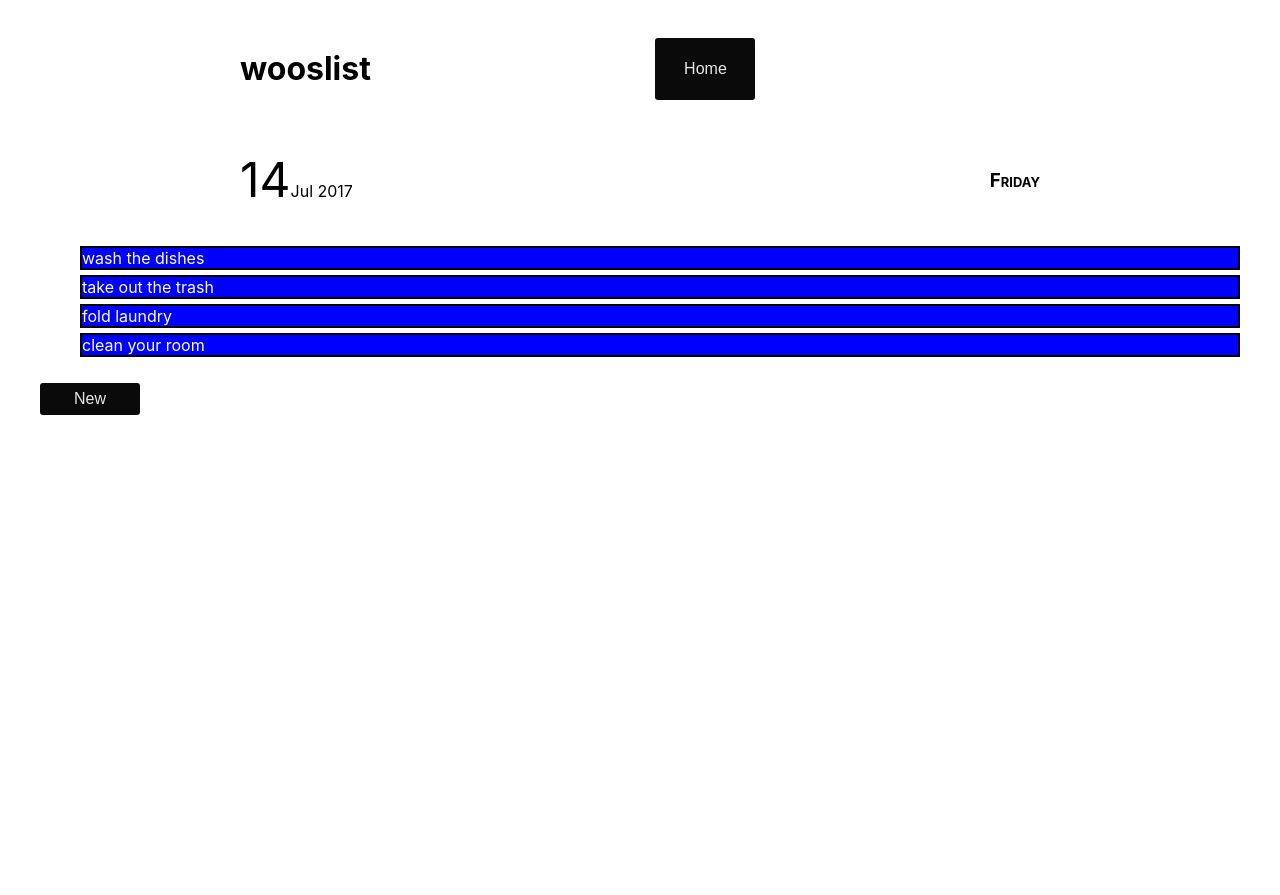
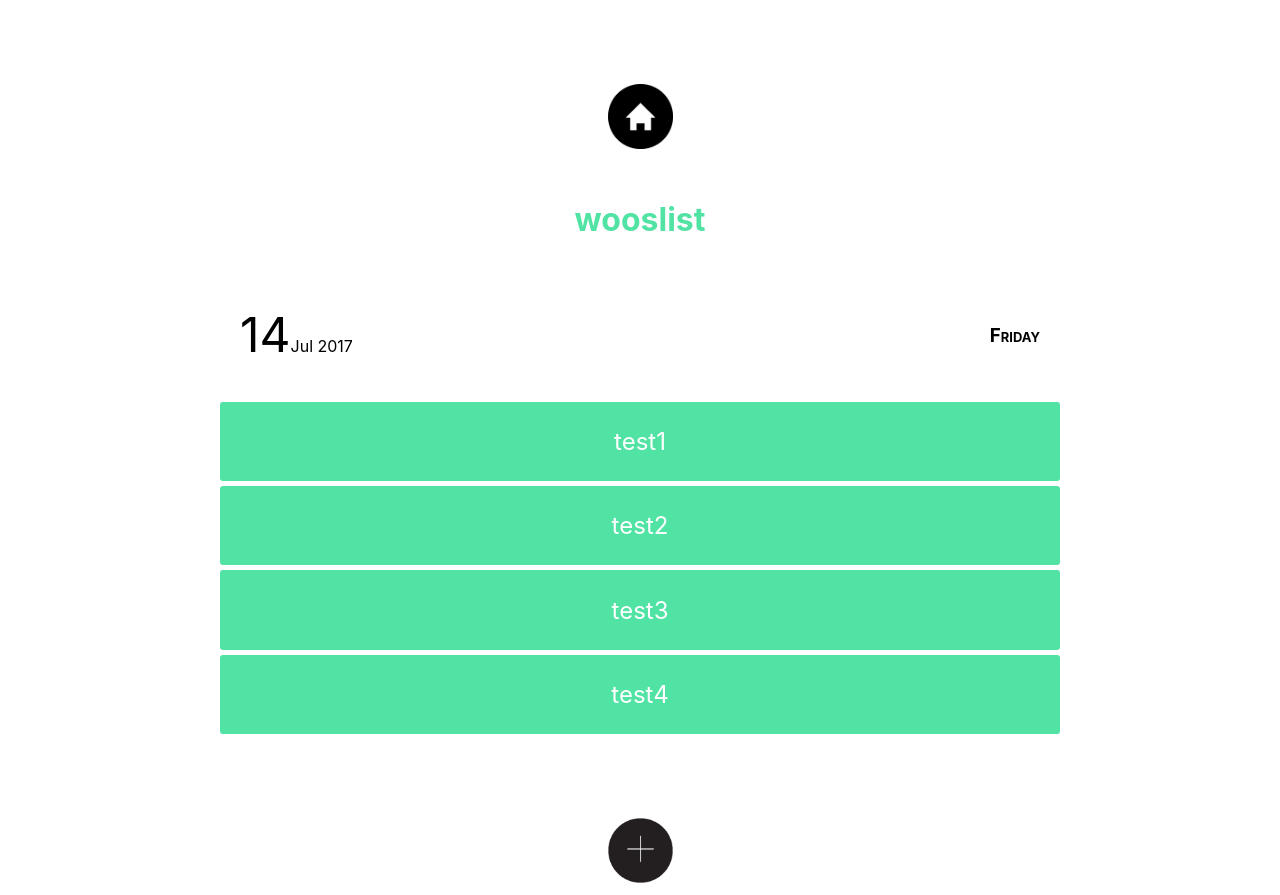
Before and after one commit to stephenwoosley/wooslist, a React app: page / in a window 1280 px wide. Both pictures are taken after a click on the item "Gabriella". Before the commit the page ends 800 px from the top, so only its background shows below. Built offline with nearby package versions, Linux system fonts and the light colour scheme.

Commit message:
added UI niceties

```diff
--- a/app/components/Header.js
+++ b/app/components/Header.js
@@ -12,9 +12,13 @@ class Header extends React.Component {
   render() {
     return (
       <div className='header'>
+        {!this.props.showButton &&
+          <div className='add-list-btn'>
+            <img onClick={this.homeClick} className="plus-svg" src="/app/images/home.png" alt="home button" />
+          </div>
+        }
         <div className='header-text'>
-          <h1>wooslist</h1>
-          {!this.props.showButton && <button className='button' onClick={this.homeClick}>Home</button>}
+          <h1 className='main-title'>wooslist</h1>
         </div>
         <div className='date-block'>
           <div className='column-test'>
--- a/app/components/List.js
+++ b/app/components/List.js
@@ -1,5 +1,6 @@
 import React from 'react';
 import Header from './Header.js';
+import todoData from '../data/todos.js'
 
 class ShowModalForm extends React.Component {
   constructor(props) {
@@ -41,13 +42,19 @@ class List extends React.Component {
   constructor(props) {
     super(props);
     this.state = {
-      todos: ['wash the dishes', 'take out the trash', 'fold laundry', 'clean your room'],
+      todos: ['test1', 'test2', 'test3', 'test4'],
       showHide: false,
       newToDo: ''
     }
     this.showOrHideForm = this.showOrHideForm.bind(this);
     this.handleChange = this.handleChange.bind(this);
     this.handleSubmit = this.handleSubmit.bind(this);
+  }
+  componentDidMount(){
+    // this.setState({
+    //   todos: todo-data.todos
+    // });
+    console.log("Todos are: " + this.state.todos);
   }
   showOrHideForm(){
     {this.state.showHide
@@ -59,24 +66,29 @@ class List extends React.Component {
     this.setState({newToDo: event});
   }
   handleSubmit(event){
-    alert('New ToDo Submitted: ' + this.state.newToDo);
+    // alert('New ToDo Submitted: ' + this.state.newToDo);
     event.preventDefault();
+    this.setState({newToDo: ''});
+    this.setState({todos: this.state.todos.concat(this.state.newToDo)});
   }
   render() {
     return (
-      <div>
+      <div className='new'>
         <ul className='lists'>
           {this.state.todos.map((todo) => {
             return (
               <li
+                className='listOfListsItem'
                 key={todo}
-                style={{backgroundColor: 'blue', color: 'white', border: '2px solid black', marginTop: '5px'}}>
+              >
                 {todo}
               </li>
             )
           })}
         </ul>
-        <button className='button' onClick={this.showOrHideForm}>New</button>
+        <div className='add-list-btn'>
+          <img className="plus-svg" src="/app/images/plus.png" alt="plus button" />
+        </div>
         {this.state.showHide &&
           <ShowModalForm
             currentToDo={this.state.newToDo}
--- a/app/components/ListCollection.js
+++ b/app/components/ListCollection.js
@@ -19,20 +19,23 @@ class ListCollection extends React.Component {
   render() {
     let listOfLists = ['Gabriella', 'Stephen', 'Kelly'];
     return (
-      <div>
+      <div className='new'>
         <ul className='lists'>
           {listOfLists.map((list) => {
             return (
               <li
+                className='listOfListsItem'
                 key={list}
                 onClick={this.handleChange}
-                style={{backgroundColor: 'blue', color: 'white', border: '2px solid black', marginTop: '5px'}}>
+              >
                 {list}
               </li>
             )
           })}
         </ul>
-        <button className='button'>New</button>
+        <div className='add-list-btn'>
+          <img className="plus-svg" src="/app/images/plus.png" alt="plus button" />
+        </div>
       </div>
     )
   }
--- /dev/null
+++ b/app/data/todos.js
@@ -0,0 +1,3 @@
+let todos = ["take out the trash", "fold laundry", "clean your room", "wash dishes"];
+
+export default todos;
--- a/app/index.css
+++ b/app/index.css
@@ -1,5 +1,9 @@
 body {
   font-family: -apple-system,BlinkMacSystemFont,Segoe UI,Roboto,Oxygen-Sans,Ubuntu,Cantarell,Helvetica Heue,sans-serif;
+}
+
+ul {
+  padding: 0;
 }
 
 .container {
@@ -11,12 +15,20 @@ body {
   padding: 0 15% 0 15%;
 }
 
+.new {
+  padding: 0 15% 0 15%;
+}
+
 .header-text {
   display: flex;
   /*display: inline-block;
   text-align: center;*/
   justify-content: center;
-  padding: 20px;
+  padding: 3%;
+}
+
+.main-title {
+  color: #50E3A4;
 }
 
 .date-block {
@@ -45,3 +57,26 @@ body {
   padding: 7px 0;
   margin: 10px auto;
 }
+
+.listOfListsItem {
+  background-color: #50E3A4;
+  color: white;
+  /*border: 2px solid black;*/
+  margin-top: 5px;
+  padding: 3% 0 3% 0;
+  text-align: center;
+  border-radius: 3px;
+  font-size: 1.5em;
+}
+
+.add-list-btn {
+  text-align: center;
+  margin-top: 10%;
+  /*display: flex;
+  justify-content: center;*/
+
+}
+
+.plus-svg {
+  width: 65px;
+}
```
Also changed, not shown: app/images/home.png (added), app/images/plus.png (added), app/images/plus.svg (added), 2 other files.
